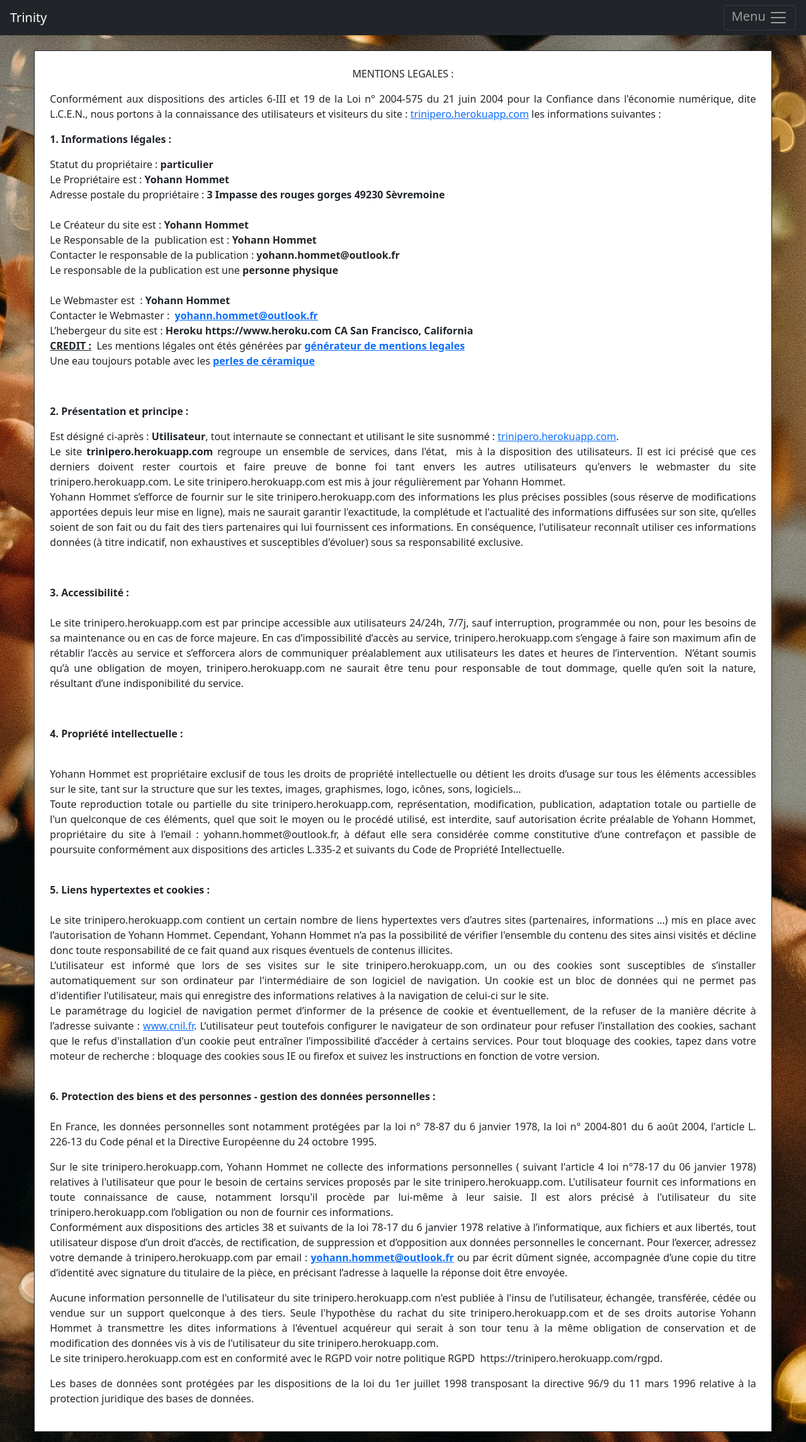
After one commit to YohannHommet/Trinity_Project, a Symfony app: template templates/legal_notice/index.html.twig in a window 1280 px wide. The commit adds this page. Shown: the whole page at 63% size. Run offline with Twig, Linux system fonts and the light colour scheme; the template is opened without the code that fills it, so the values that code supplies are empty; some libraries are stand-ins or nearby versions.

Commit message:
Refactoring layout + Adding footer with Legal Notices

```diff
--- a/public/css/style.css
+++ b/public/css/style.css
@@ -5,17 +5,39 @@
 }
 
 
-#container {
-
-}
-
 #main {
     background: url(../img/background.jpg) no-repeat center center;
     background-size: cover;
     min-width: 100vw;
     min-height: 100vh;
     overflow: hidden;
+    position: relative;
 }
-h1 {
+
+.footer {
+    position: absolute;
+    bottom: 0;
+    left: 0;
+    width: 100%;
 
 }
+
+.footer ul {
+    display: flex;
+    justify-content: center;
+    align-items: center;
+
+}
+
+.footer ul li {
+    list-style: none;
+}
+
+.footer ul li a {
+    color: white;
+    font-size: 0.8rem;
+    transition: 0.3s;
+}
+.footer ul li a:hover {
+    color: #dbdbdb;
+}
--- /dev/null
+++ b/templates/_partials/_footer.html.twig
@@ -0,0 +1,5 @@
+    <footer class="footer">
+        <ul class="list">
+            <li class="list-items"><a href="{{ path('app_legal_notice') }}">Mentions Légales</a></li>
+        </ul>
+    </footer>
--- a/templates/base.html.twig
+++ b/templates/base.html.twig
@@ -14,13 +14,16 @@
         <title>{% block title %}Welcome Trinity !{% endblock %}</title>
     </head>
     <body>
+    <?php dump($_SERVER) ?>
 
         {% include "_partials/_navbar.html.twig" %}
 
-        <div class="container-fluid p-0 m-0 g-0" id="container">
+        <div class="container-fluid p-0 m-0 g-0">
             <main role="main" id="main">
                 {% block body %}
                 {% endblock %}
+
+                {% include "_partials/_footer.html.twig" %}
             </main>
         </div>
 
--- /dev/null
+++ b/templates/legal_notice/index.html.twig
@@ -0,0 +1,147 @@
+{% extends 'base.html.twig' %}
+
+{% block title %}Mentions Légales{% endblock %}
+
+{% block body %}
+
+    <div class="row mb-3" style="margin-top: 5rem">
+        <div class="col-11 m-auto">
+            <div class="card shadow border-dark rounded-0 p-4">
+
+                <p style="text-align:center">MENTIONS LEGALES :</p>
+
+                <p style="text-align:justify">Conformément aux dispositions des articles 6-III et 19 de la Loi n°
+                    2004-575 du 21 juin 2004 pour la Confiance dans l'économie numérique, dite L.C.E.N., nous portons à
+                    la connaissance des utilisateurs et visiteurs du site : <a href="http://trinipero.herokuapp.com"
+                                                                               target="_blank">trinipero.herokuapp.com</a>
+                    les informations suivantes :</p>
+
+                <p style="text-align:justify"><strong>1. Informations légales :</strong></p>
+
+                <p style="text-align:justify">Statut du propriétaire : <strong>particulier</strong><br/>
+                    Le Propriétaire est : <strong>Yohann Hommet</strong><br/>
+                    Adresse postale du propriétaire : <strong>3 Impasse des rouges gorges 49230 Sèvremoine</strong><br/>
+                     <br/>
+                    Le Créateur du site est : <strong>Yohann Hommet</strong><br/>
+                    Le Responsable de la  publication est : <strong>Yohann Hommet</strong><br/>
+                    Contacter le responsable de la publication : <strong>yohann.hommet@outlook.fr</strong><br/>
+                    Le responsable de la publication est une<strong> personne physique</strong><br/>
+                    <br/>
+                    Le Webmaster est  : <strong>Yohann Hommet</strong><br/>
+                    Contacter le Webmaster :  <strong><a
+                                href="mailto:yohann.hommet@outlook.fr?subject=Contact a partir des mentions lÃ©gales via le site trinipero.herokuapp.com">yohann.hommet@outlook.fr</a></strong><br/>
+                    L’hebergeur du site est : <strong>Heroku https://www.heroku.com CA San Francisco,
+                        California</strong><br/>
+                    <strong><u>CREDIT :</u> </strong> Les mentions légales ont étés générées par<strong> <a
+                                href="https://www.generer-mentions-legales.com/generateur-mentions-legales.html"
+                                target="_blank">générateur de mentions legales</a></strong><br/>
+                    Une eau toujours potable avec les <strong><a
+                                href="https://www.chamarrel.com/perles-de-ceramique-em-pxl-29_37.html">perles de
+                            céramique</a></strong></p>
+
+                <p style="text-align:justify"> </p>
+
+                <p style="text-align:justify"><strong>2. Présentation et principe :</strong></p>
+
+                <p style="text-align:justify">Est désigné ci-après : <strong>Utilisateur</strong>, tout internaute se
+                    connectant et utilisant le site susnommé : <a href="http://trinipero.herokuapp.com" target="_blank">trinipero.herokuapp.com</a>.<br/>
+                    Le site <strong>trinipero.herokuapp.com</strong><strong> </strong>regroupe un ensemble de services,
+                    dans l'état,  mis à la disposition des utilisateurs. Il est ici précisé que ces derniers doivent
+                    rester courtois et faire preuve de bonne foi tant envers les autres utilisateurs qu'envers le
+                    webmaster du site trinipero.herokuapp.com. Le site trinipero.herokuapp.com est mis à jour
+                    régulièrement par Yohann Hommet.<br/>
+                    Yohann Hommet s’efforce de fournir sur le site trinipero.herokuapp.com des informations les plus
+                    précises possibles (sous réserve de modifications apportées depuis leur mise en ligne), mais ne
+                    saurait garantir l'exactitude, la complétude et l'actualité des informations diffusées sur son site,
+                    qu’elles soient de son fait ou du fait des tiers partenaires qui lui fournissent ces informations.
+                    En conséquence, l'utilisateur reconnaît utiliser ces informations données (à titre indicatif, non
+                    exhaustives et susceptibles d'évoluer) sous sa responsabilité exclusive.</p>
+
+                <p style="text-align:justify"> </p>
+
+                <p style="text-align:justify"><strong>3. Accessibilité :</strong><br/>
+                    <br/>
+                    Le site trinipero.herokuapp.com est par principe accessible aux utilisateurs 24/24h, 7/7j, sauf
+                    interruption, programmée ou non, pour les besoins de sa maintenance ou en cas de force majeure. En
+                    cas d’impossibilité d’accès au service, trinipero.herokuapp.com s’engage à faire son maximum afin de
+                    rétablir l’accès au service et s’efforcera alors de communiquer préalablement aux utilisateurs les
+                    dates et heures de l’intervention.  N’étant soumis qu’à une obligation de moyen,
+                    trinipero.herokuapp.com ne saurait être tenu pour responsable de tout dommage, quelle qu’en soit la
+                    nature, résultant d’une indisponibilité du service.</p>
+
+                <p style="text-align:justify"> </p>
+
+                <p style="text-align:justify"><strong>4. Propriété intellectuelle :</strong></p>
+
+                <p style="text-align:justify"><br/>
+                    Yohann Hommet est propriétaire exclusif de tous les droits de propriété intellectuelle ou détient
+                    les droits d’usage sur tous les éléments accessibles sur le site, tant sur la structure que sur les
+                    textes, images, graphismes, logo, icônes, sons, logiciels…<br/>
+                    Toute reproduction totale ou partielle du site trinipero.herokuapp.com, représentation,
+                    modification, publication, adaptation totale ou partielle de l'un quelconque de ces éléments, quel
+                    que soit le moyen ou le procédé utilisé, est interdite, sauf autorisation écrite préalable de Yohann
+                    Hommet, propriétaire du site à l'email : yohann.hommet@outlook.fr, à défaut elle sera considérée
+                    comme constitutive d’une contrefaçon et passible de poursuite conformément aux dispositions des
+                    articles L.335-2 et suivants du Code de Propriété Intellectuelle.</p>
+
+                <p style="text-align:justify"><br/>
+                    <strong>5. Liens hypertextes et cookies :</strong><br/>
+                    <br/>
+                    Le site trinipero.herokuapp.com contient un certain nombre de liens hypertextes vers d’autres sites
+                    (partenaires, informations …) mis en place avec l’autorisation de Yohann Hommet. Cependant, Yohann
+                    Hommet n’a pas la possibilité de vérifier l'ensemble du contenu des sites ainsi visités et décline
+                    donc toute responsabilité de ce fait quand aux risques éventuels de contenus illicites.<br/>
+                    L’utilisateur est informé que lors de ses visites sur le site trinipero.herokuapp.com, un ou des
+                    cookies sont susceptibles de s’installer automatiquement sur son ordinateur par l'intermédiaire de
+                    son logiciel de navigation. Un cookie est un bloc de données qui ne permet pas d'identifier
+                    l'utilisateur, mais qui enregistre des informations relatives à la navigation de celui-ci sur le
+                    site. <br/>
+                    Le paramétrage du logiciel de navigation permet d’informer de la présence de cookie et
+                    éventuellement, de la refuser de la manière décrite à l’adresse suivante : <a
+                            href="http://www.cnil.fr">www.cnil.fr</a>. L’utilisateur peut toutefois configurer le
+                    navigateur de son ordinateur pour refuser l’installation des cookies, sachant que le refus
+                    d'installation d'un cookie peut entraîner l’impossibilité d’accéder à certains services. Pour tout
+                    bloquage des cookies, tapez dans votre moteur de recherche : bloquage des cookies sous IE ou firefox
+                    et suivez les instructions en fonction de votre version.</p>
+
+                <p style="text-align:justify"><br/>
+                    <strong>6. Protection des biens et des personnes - gestion des données personnelles :</strong><br/>
+                    <br/>
+                    En France, les données personnelles sont notamment protégées par la loi n° 78-87 du 6 janvier 1978,
+                    la loi n° 2004-801 du 6 août 2004, l'article L. 226-13 du Code pénal et la Directive Européenne du
+                    24 octobre 1995.</p>
+
+                <p style="text-align:justify">Sur le site trinipero.herokuapp.com, Yohann Hommet ne collecte des
+                    informations personnelles ( suivant l'article 4 loi n°78-17 du 06 janvier 1978) relatives à
+                    l'utilisateur que pour le besoin de certains services proposés par le site trinipero.herokuapp.com.
+                    L'utilisateur fournit ces informations en toute connaissance de cause, notamment lorsqu'il procède
+                    par lui-même à leur saisie. Il est alors précisé à l'utilisateur du site trinipero.herokuapp.com
+                    l’obligation ou non de fournir ces informations.<br/>
+                    Conformément aux dispositions des articles 38 et suivants de la loi 78-17 du 6 janvier 1978 relative
+                    à l’informatique, aux fichiers et aux libertés, tout utilisateur dispose d’un droit d’accès, de
+                    rectification, de suppression et d’opposition aux données personnelles le concernant. Pour
+                    l’exercer, adressez votre demande à trinipero.herokuapp.com par email : <strong><a
+                                href="mailto:yohann.hommet@outlook.fr?subject=Contact ï¿½ partir des mentions lï¿½gales via le site trinipero.herokuapp.com">yohann.hommet@outlook.fr</a></strong>
+                    ou par écrit dûment signée, accompagnée d’une copie du titre d’identité avec signature du titulaire
+                    de la pièce, en précisant l’adresse à laquelle la réponse doit être envoyée.</p>
+
+                <p style="text-align:justify">Aucune information personnelle de l'utilisateur du site
+                    trinipero.herokuapp.com n'est publiée à l'insu de l'utilisateur, échangée, transférée, cédée ou
+                    vendue sur un support quelconque à des tiers. Seule l'hypothèse du rachat du site
+                    trinipero.herokuapp.com et de ses droits autorise Yohann Hommet à transmettre les dites informations
+                    à l'éventuel acquéreur qui serait à son tour tenu à la même obligation de conservation et de
+                    modification des données vis à vis de l'utilisateur du site trinipero.herokuapp.com.<br/>
+                    Le site trinipero.herokuapp.com est en conformité avec le RGPD voir notre politique RGPD
+                    https://trinipero.herokuapp.com/rgpd.</p>
+
+                <p style="text-align:justify">Les bases de données sont protégées par les dispositions de la loi du 1er
+                    juillet 1998 transposant la directive 96/9 du 11 mars 1996 relative à la protection juridique des
+                    bases de données.</p>
+
+            </div>
+        </div>
+    </div>
+
+
+
+{% endblock %}
```
Also changed, not shown: src/Controller/LegalNoticeController.php (added, +18 -0 lines), templates/inscription/index.html.twig (+13 -18 lines), templates/inscription/listing.html.twig (+3 -5 lines), templates/organisation/index.html.twig (+9 -4 lines), templates/proposition/index.html.twig (+9 -9 lines).
